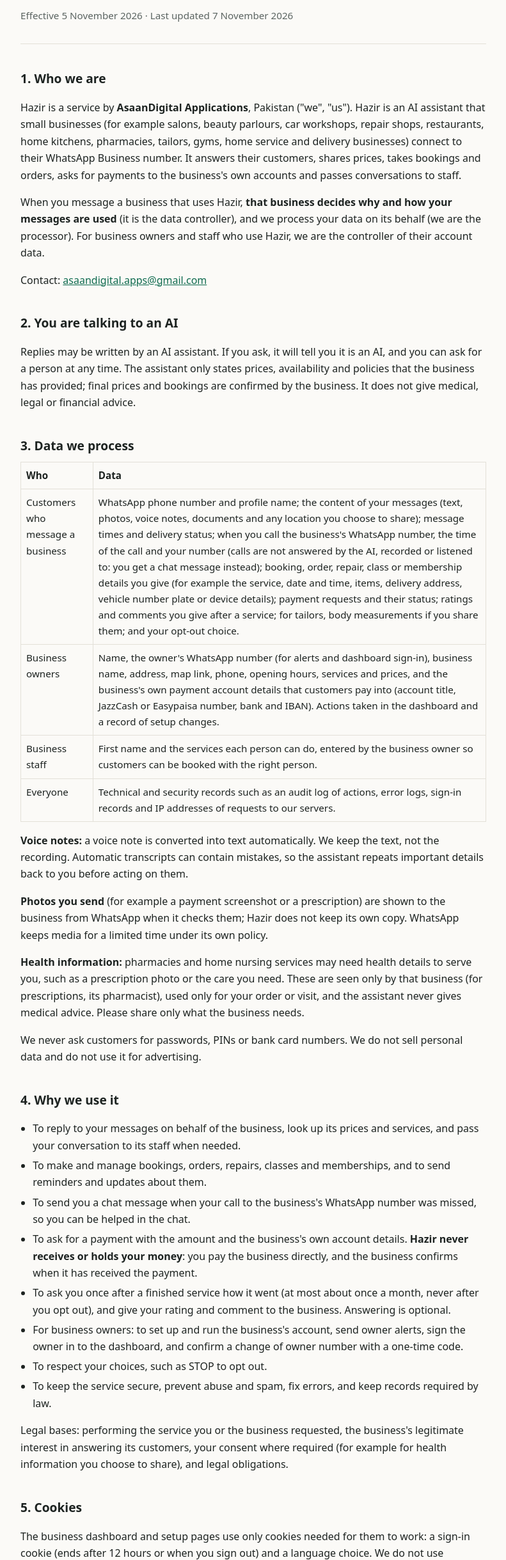
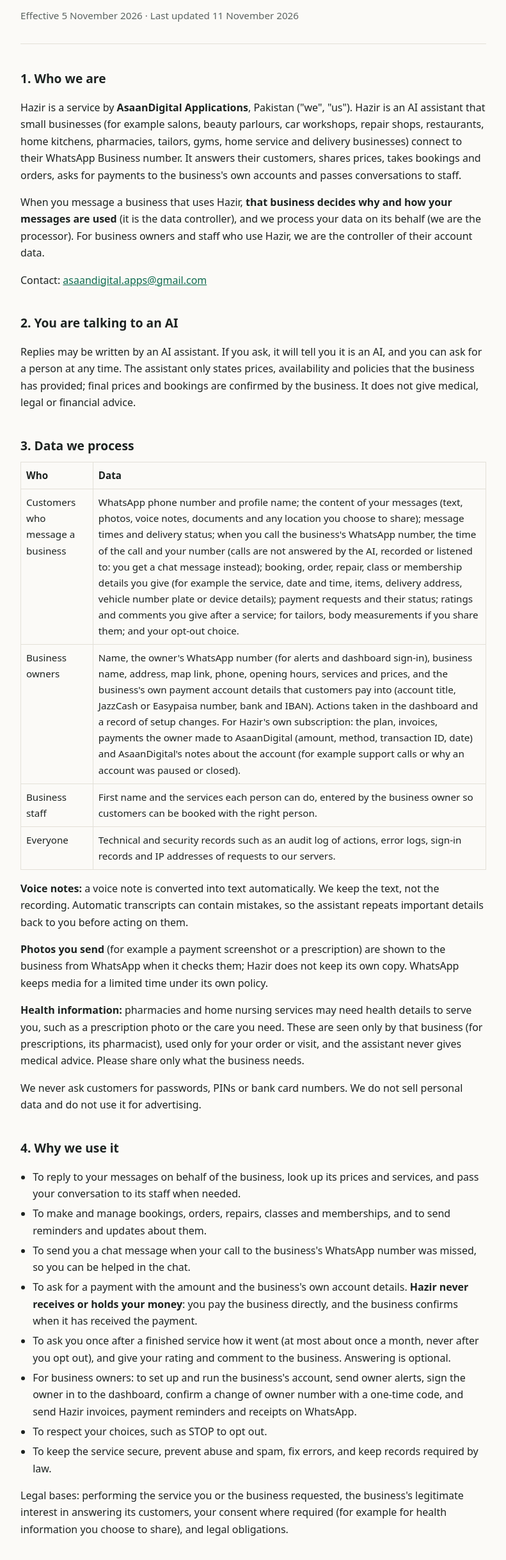
Before and after one commit to asaandigitalapps-prog/hazir-legal, a plain HTML site: page privacy.html in a window 1280 px wide. Shown: the part 117-2556 px from the top of the page at 64% size, without its empty margins (244-1035 px from the left). Drawn offline with Linux system fonts and the light colour scheme.

Commit message:
Update legal pages from the Hazir repo

```diff
--- a/privacy.html
+++ b/privacy.html
@@ -1,7 +1,7 @@
 <!doctype html><html lang="en"><head><meta charset="utf-8"><meta name="viewport" content="width=device-width,initial-scale=1">
 <title>Hazir Privacy Policy</title><link rel="stylesheet" href="style.css"></head><body><main>
 <header><div class="brand">Hazir · AsaanDigital Applications</div><h1>Privacy Policy</h1>
-<p class="muted">Effective 5 November 2026 · Last updated 7 November 2026</p></header>
+<p class="muted">Effective 5 November 2026 · Last updated 11 November 2026</p></header>
 
 <h2>1. Who we are</h2>
 <p>Hazir is a service by <strong>AsaanDigital Applications</strong>, Pakistan ("we", "us"). Hazir is an AI assistant that small businesses (for example salons, beauty parlours, car workshops, repair shops, restaurants, home kitchens, pharmacies, tailors, gyms, home service and delivery businesses) connect to their WhatsApp Business number. It answers their customers, shares prices, takes bookings and orders, asks for payments to the business's own accounts and passes conversations to staff.</p>
@@ -15,7 +15,7 @@
 <table>
 <tr><th>Who</th><th>Data</th></tr>
 <tr><td>Customers who message a business</td><td>WhatsApp phone number and profile name; the content of your messages (text, photos, voice notes, documents and any location you choose to share); message times and delivery status; when you call the business's WhatsApp number, the time of the call and your number (calls are not answered by the AI, recorded or listened to: you get a chat message instead); booking, order, repair, class or membership details you give (for example the service, date and time, items, delivery address, vehicle number plate or device details); payment requests and their status; ratings and comments you give after a service; for tailors, body measurements if you share them; and your opt-out choice.</td></tr>
-<tr><td>Business owners</td><td>Name, the owner's WhatsApp number (for alerts and dashboard sign-in), business name, address, map link, phone, opening hours, services and prices, and the business's own payment account details that customers pay into (account title, JazzCash or Easypaisa number, bank and IBAN). Actions taken in the dashboard and a record of setup changes.</td></tr>
+<tr><td>Business owners</td><td>Name, the owner's WhatsApp number (for alerts and dashboard sign-in), business name, address, map link, phone, opening hours, services and prices, and the business's own payment account details that customers pay into (account title, JazzCash or Easypaisa number, bank and IBAN). Actions taken in the dashboard and a record of setup changes. For Hazir's own subscription: the plan, invoices, payments the owner made to AsaanDigital (amount, method, transaction ID, date) and AsaanDigital's notes about the account (for example support calls or why an account was paused or closed).</td></tr>
 <tr><td>Business staff</td><td>First name and the services each person can do, entered by the business owner so customers can be booked with the right person.</td></tr>
 <tr><td>Everyone</td><td>Technical and security records such as an audit log of actions, error logs, sign-in records and IP addresses of requests to our servers.</td></tr>
 </table>
@@ -31,7 +31,7 @@
 <li>To send you a chat message when your call to the business's WhatsApp number was missed, so you can be helped in the chat.</li>
 <li>To ask for a payment with the amount and the business's own account details. <strong>Hazir never receives or holds your money</strong>: you pay the business directly, and the business confirms when it has received the payment.</li>
 <li>To ask you once after a finished service how it went (at most about once a month, never after you opt out), and give your rating and comment to the business. Answering is optional.</li>
-<li>For business owners: to set up and run the business's account, send owner alerts, sign the owner in to the dashboard, and confirm a change of owner number with a one-time code.</li>
+<li>For business owners: to set up and run the business's account, send owner alerts, sign the owner in to the dashboard, confirm a change of owner number with a one-time code, and send Hazir invoices, payment reminders and receipts on WhatsApp.</li>
 <li>To respect your choices, such as STOP to opt out.</li>
 <li>To keep the service secure, prevent abuse and spam, fix errors, and keep records required by law.</li>
 </ul>
@@ -60,7 +60,7 @@
 <li>Tailoring measurements: 24 months after they were last updated, or earlier if you ask.</li>
 <li>Security and audit records: up to 24 months.</li>
 <li>Unfinished business setup forms: deleted 30 days after the setup link expires. One-time codes: deleted within a day.</li>
-<li>When a business stops using Hazir, its data is returned to it on request and deleted within 90 days.</li>
+<li>When a business stops using Hazir, its data is returned to it on request and deleted within 90 days. Hazir invoices, payments made to AsaanDigital and our account notes are kept for as long as tax and accounting law requires; they do not include the business's customers' data.</li>
 </ul>
 
 <h2>8. Security</h2>
```
Also changed, not shown: data-deletion.html (+2 -2 lines).
